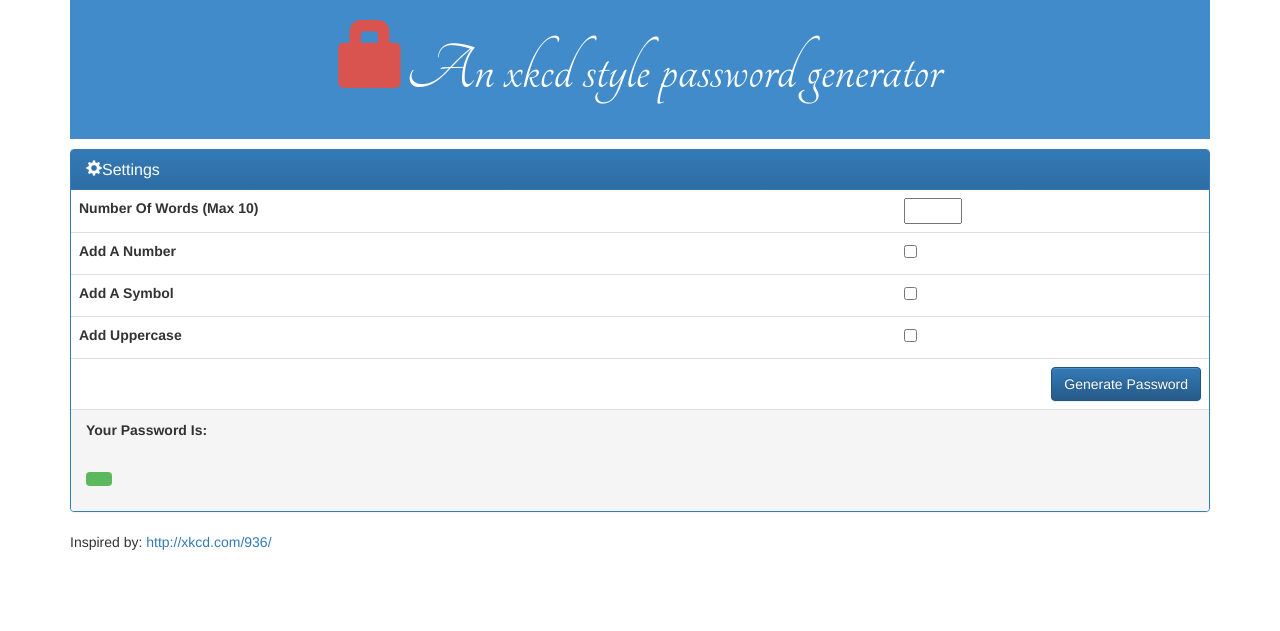
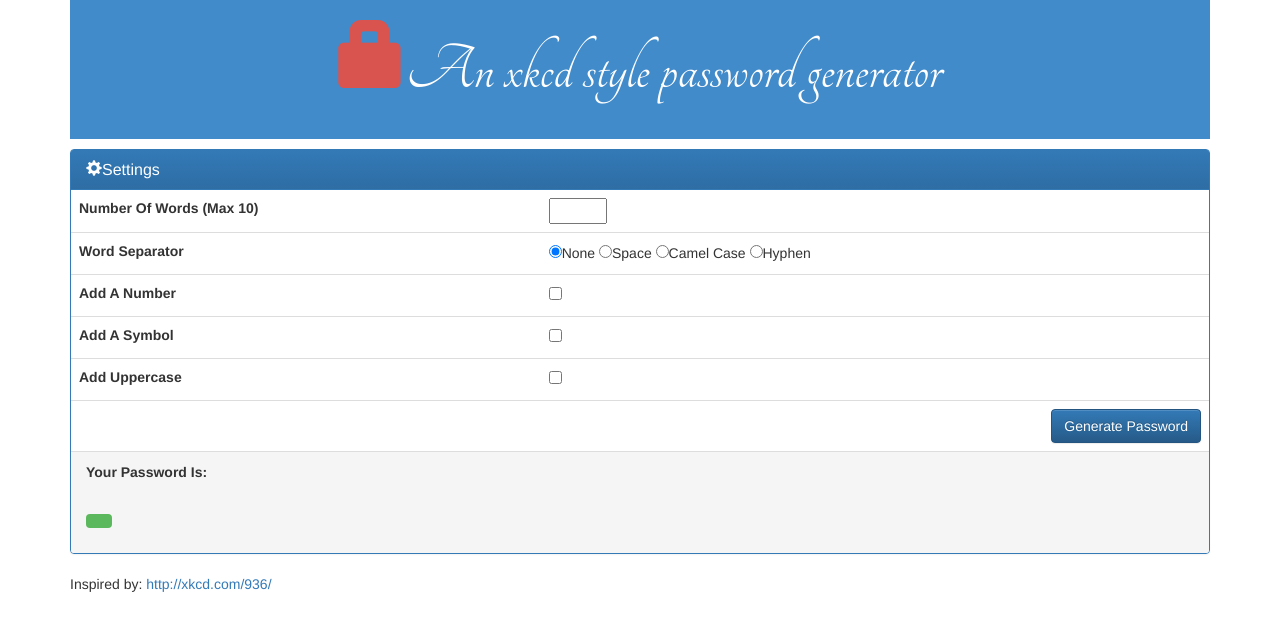
Before and after one commit to nogaye/P2, a PHP site: page /?number_of_words=none in a window 1280 px wide. Shown: the top 631 px of the page. Run offline with PHP 8.4, Linux system fonts and the light colour scheme; data that the repository does not hold is empty; some libraries are stand-ins or nearby versions.

Commit message:
Added word separator functionality
Added word separator functionality to decide what the word separator can
be: space, hyphen, camel case, or none

```diff
--- a/index.php
+++ b/index.php
@@ -94,6 +94,17 @@
                             <input type="number" min="1" max="10" required="required" name="number_of_words" value="<?php echo $_GET['number_of_words']; ?>" />
                         </td>
                     </tr>
+                       <tr>
+                        <td>
+                             <label for='separator'>Word Separator</label>
+                        </td>
+                        <td>
+                            <input type="radio" name="word_separator" value="none" checked="checked" <?php if(isset($_GET['number_of_words']) && $_GET['number_of_words'] == "none") { echo "checked=\"checked\""; } ?>/>None
+                            <input type="radio" name="word_separator" value="space" <?php if(isset($_GET['number_of_words']) &&  $_GET['word_separator'] == "space") { echo "checked=\"checked\""; } ?>/>Space
+                            <input type="radio" name="word_separator" value="camelcase" <?php if(isset($_GET['number_of_words']) &&  $_GET['word_separator'] == "camelcase") { echo "checked=\"checked\""; } ?>/>Camel Case
+                            <input type="radio" name="word_separator" value="hyphen" <?php if(isset($_GET['number_of_words']) &&  $_GET['word_separator'] == "hyphen") { echo "checked=\"checked\""; } ?>/>Hyphen
+                        </td>
+                    </tr>
                     <tr>
                         <td>
                             <label for='add_a_number'>Add A Number</label>
--- a/logic.php
+++ b/logic.php
@@ -9,11 +9,13 @@
     $add_a_number  = false;
     $add_a_symbol   = false;
     $add_uppercase = false;
+    $word_separator = 'none';
 
     #an array of parameters returned by a get
     //$params = Array();
     foreach($_GET as $key =>$value){
         $number_of_words =  $_GET['number_of_words'];
+        $word_separator = $_GET['word_separator'];
         $add_a_number = isset($_GET['add_a_number']) && $_GET['add_a_number']  ? true : false;
         $add_a_symbol = isset($_GET['add_a_symbol']) && $_GET['add_a_symbol']  ? true : false;
         $add_uppercase  = isset($_GET['add_uppercase']) && $_GET['add_uppercase']  ? true : false;
@@ -49,7 +51,7 @@
      */
     function get_password(){
 
-        global $number_of_words,  $add_a_number ,    $add_a_symbol  ,     $add_uppercase,$max_words;
+        global $number_of_words,  $add_a_number ,    $add_a_symbol  ,     $add_uppercase,$max_words,$word_separator;
          $password = '';
 
         #if number of words is lass than  1 or more than 15, dont do anything
@@ -96,13 +98,30 @@
 
         foreach ($words as $word) {
             #only append the '-' between words
-            if($password == '')
+            if($password == '' && $word_separator != 'camelcase')
             {
                 $password = $password  . $word;
             }
             else
             {
-                $password = $password  . '-' . $word;
+                switch ($word_separator) {
+                    case "hyphen":
+                        $password = $password  . '-' . $word;
+                        break;
+                    case "camelcase":
+                        $password = $password .ucfirst($word) ;
+                        break;
+                    case "space":
+                        $password = $password  . ' ' . $word;
+                        break;
+                    case "none":
+                        $password = $password . $word;
+                        break;
+                    default:
+                        $password = $password . $word;
+                }
+
+
             }
         }
 
```
